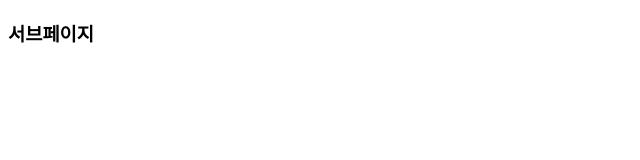
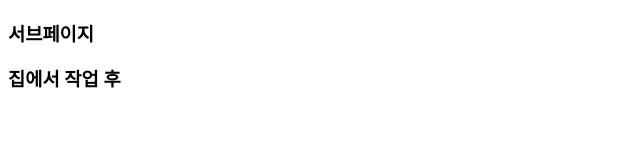
Before and after one commit to A-ri-SIM/Test, a plain HTML site: page sub01.html in a window 1280 px wide. Shown: the whole page, without its empty margins (0-640 px from the left). Drawn offline with Linux system fonts and the light colour scheme.

Commit message:
집 작업

```diff
--- a/sub01.html
+++ b/sub01.html
@@ -7,5 +7,6 @@
 </head>
 <body>
     <h3>서브페이지</h3>
+    <h3>집에서 작업 후</h3>
 </body>
 </html>
```
